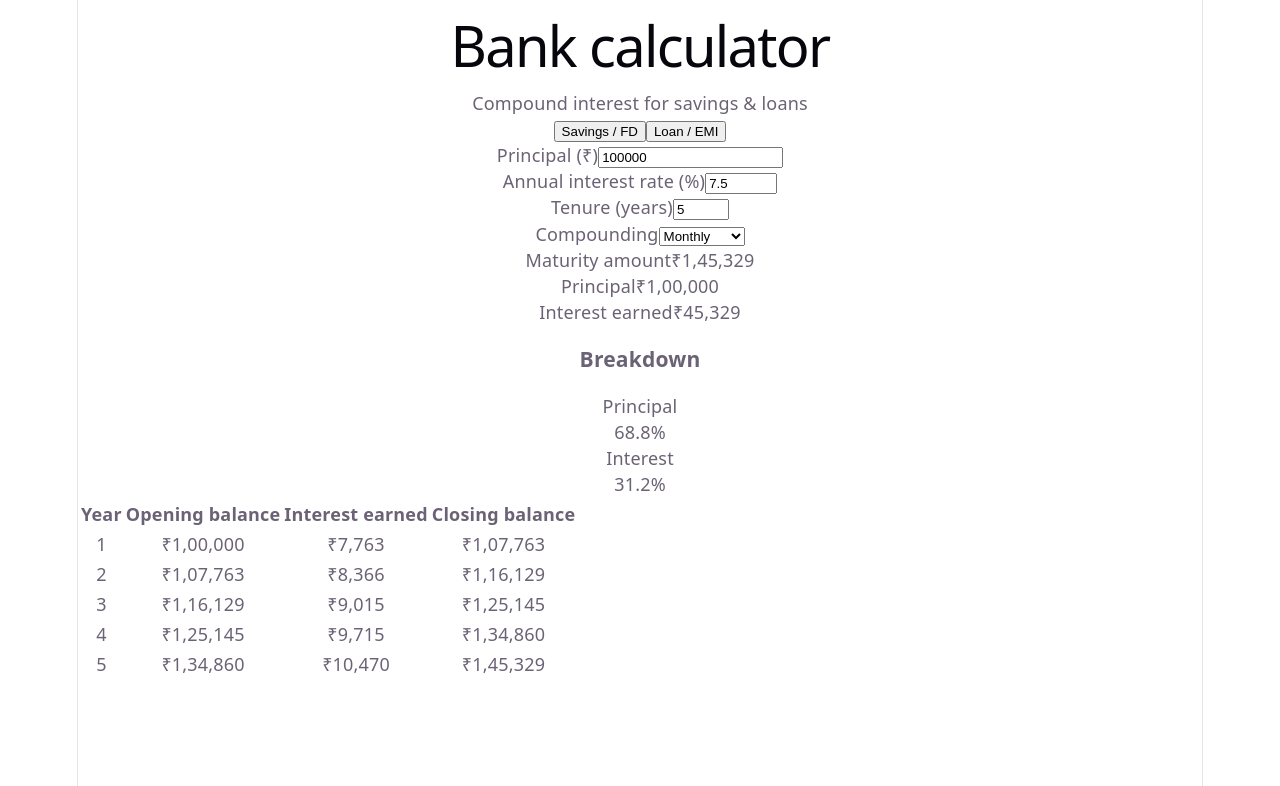
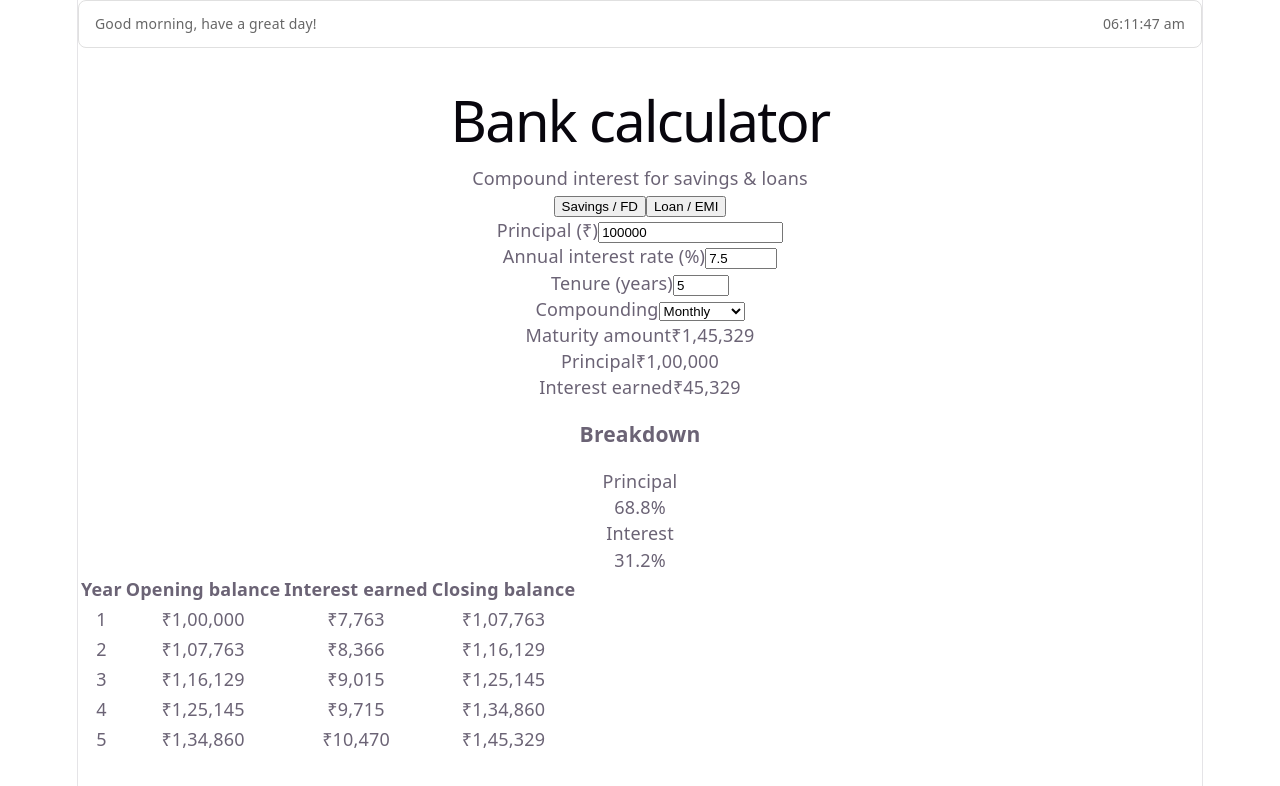
Before and after one commit to NikhilProgrammer01/testing-quality-gates, a React (Vite) app: page / in a window 1280 px wide. Shown: the top 786 px of the page. Built offline with nearby package versions, Linux system fonts and the light colour scheme.

Commit message:
small chanegs

```diff
--- a/eslint.config.js
+++ b/eslint.config.js
@@ -9,6 +9,11 @@ export default defineConfig([
   tseslint.configs.recommended,
   pluginReact.configs.flat.recommended,
    {
+    settings: {
+      react: {
+        version: "detect",   // ← add this
+      },
+    },
     rules: {
       // 1. Fixes the "React must be in scope" error for modern React (Vite)
       "react/react-in-jsx-scope": "off",
--- a/src/App.css
+++ b/src/App.css
@@ -16,7 +16,17 @@
     outline-offset: 2px;
   }
 }
-
+.greeting-bar {
+  display: flex;
+  justify-content: space-between;
+  align-items: center;
+  padding: 10px 16px;
+  margin-bottom: 1.5rem;
+  border: 0.5px solid #e0e0e0;
+  border-radius: 8px;
+  font-size: 14px;
+  color: #666;
+}
 .hero {
   position: relative;
 
--- a/src/App.tsx
+++ b/src/App.tsx
@@ -1,5 +1,23 @@
-import { useState, useMemo } from 'react'
+import { useState, useMemo, useEffect } from 'react'
 import './App.css'
+
+// ─── Greeting logic (exported for tests) ─────────────────────────────────────
+
+export function getGreeting(hour: number): string {
+  if (hour >= 5 && hour < 12) return 'Good morning'
+  if (hour >= 12 && hour < 17) return 'Good afternoon'
+  if (hour >= 17 && hour < 21) return 'Good evening'
+  return 'Good night'
+}
+
+export function formatTime(date: Date): string {
+  return date.toLocaleTimeString('en-IN', {
+    hour: '2-digit',
+    minute: '2-digit',
+    second: '2-digit',
+    hour12: true,
+  })
+}
 
 // ─── Pure calculation logic (also exported for tests) ─────────────────────────
 
@@ -25,13 +43,9 @@ export interface LoanResult {
   rows: YearRow[]
 }
 
-/**
- * Compound interest for savings / FD.
- * Formula: A = P(1 + r/n)^(n*t)
- */
 export function calcSavings(
   principal: number,
-  annualRate: number,       // e.g. 7.5 for 7.5%
+  annualRate: number,
   frequencyPerYear: CompoundingFrequency,
   years: number,
 ): SavingsResult {
@@ -60,10 +74,6 @@ export function calcSavings(
   }
 }
 
-/**
- * EMI for reducing-balance loans.
- * EMI = P * r(1+r)^n / ((1+r)^n - 1)   where r = monthly rate, n = total months
- */
 export function calcEMI(
   principal: number,
   annualRate: number,
@@ -108,7 +118,6 @@ export function calcEMI(
   }
 }
 
-/** Format a number as Indian rupee string */
 export function formatINR(amount: number): string {
   return '₹' + Math.round(amount).toLocaleString('en-IN')
 }
@@ -130,6 +139,12 @@ function App() {
   const [rate, setRate] = useState(7.5)
   const [years, setYears] = useState(5)
   const [frequency, setFrequency] = useState<CompoundingFrequency>(12)
+  const [now, setNow] = useState(new Date())
+
+  useEffect(() => {
+    const timer = setInterval(() => setNow(new Date()), 1000)
+    return () => clearInterval(timer)
+  }, [])
 
   const savings = useMemo(
     () => (mode === 'savings' ? calcSavings(principal, rate, frequency, years) : null),
@@ -146,12 +161,18 @@ function App() {
   const rows = savings?.rows ?? loan?.rows ?? []
   const principalPct = totalAmount > 0 ? (principal / totalAmount) * 100 : 0
   const interestPct = 100 - principalPct
+
   return (
+    <>
+      <div className="greeting-bar">
+        <span data-testid="greeting">{getGreeting(now.getHours())}, have a great day!</span>
+        <span data-testid="clock">{formatTime(now)}</span>
+      </div>
+
       <div className="calculator">
         <h1>Bank calculator</h1>
         <p className="subtitle">Compound interest for savings &amp; loans</p>
 
-      {/* Mode tabs */}
         <div className="tabs">
           {(['savings', 'loan'] as Mode[]).map((m) => (
             <button
@@ -164,7 +185,6 @@ function App() {
           ))}
         </div>
 
-      {/* Inputs */}
         <div className="input-grid">
           <div className="field">
             <label htmlFor="principal">
@@ -221,7 +241,6 @@ function App() {
           )}
         </div>
 
-      {/* EMI callout */}
         {loan && (
           <div className="emi-note">
             Monthly EMI: <strong>{formatINR(loan.emi)}</strong>&nbsp;&nbsp;·&nbsp;&nbsp;
@@ -229,7 +248,6 @@ function App() {
           </div>
         )}
 
-      {/* Summary cards */}
         <div className="summary-cards">
           <div className="summary-card">
             <span className="card-label">
@@ -251,7 +269,6 @@ function App() {
           </div>
         </div>
 
-      {/* Breakdown bars */}
         <div className="breakdown">
           <h3>Breakdown</h3>
           <div className="bar-row">
@@ -270,7 +287,6 @@ function App() {
           </div>
         </div>
 
-      {/* Year-by-year table */}
         <div className="table-wrap">
           <table>
             <thead>
@@ -294,6 +310,7 @@ function App() {
           </table>
         </div>
       </div>
+    </>
   )
 }
 
```
Also changed, not shown: 1 other file (tests, documents, lock files or other folders). Lines whose indentation alone changed are shown as unchanged.
